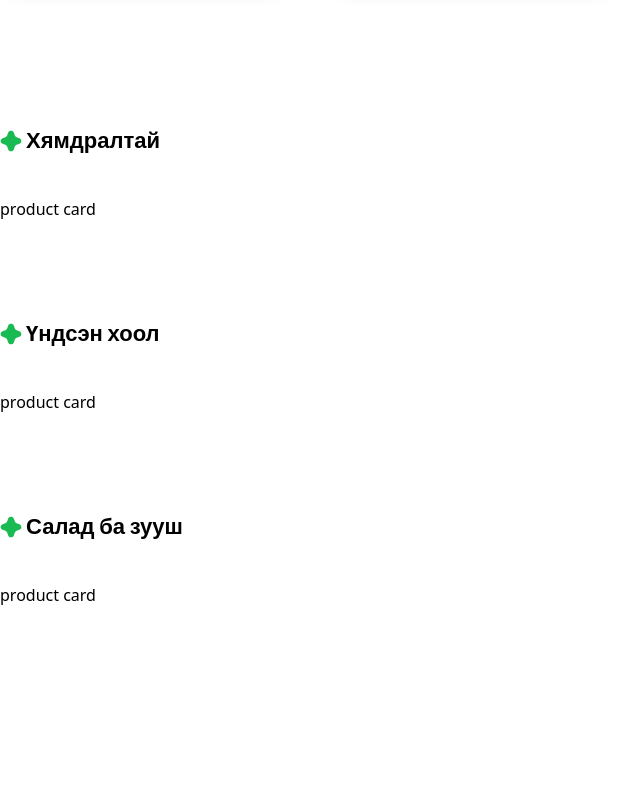
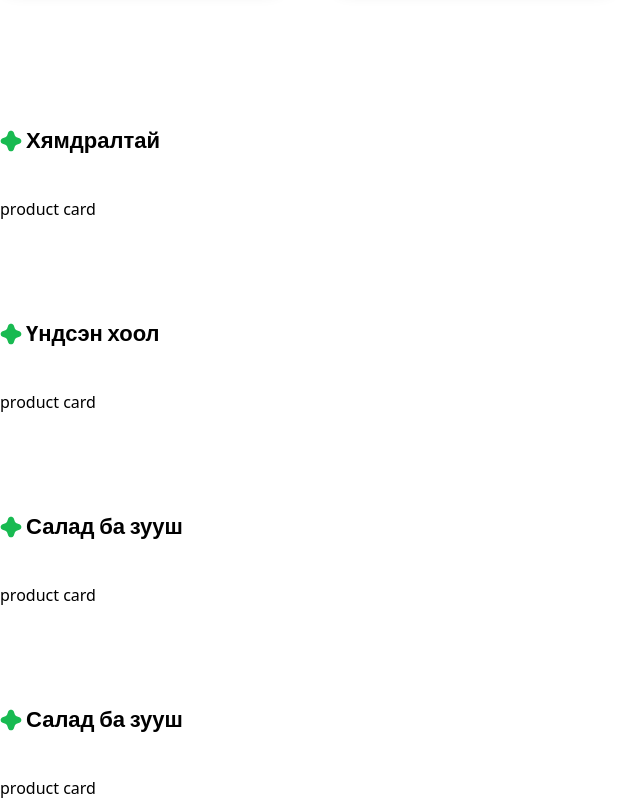
Before and after one commit to LEAP-MNG-1f/Gereltbaatar-food-delivery, a Next.js app in the folder food-delivery/: page / in a window 1280 px wide. Shown: the part 1134-1934 px from the top of the page, without its empty margins (0-640 px from the left). Before the commit the page ends 1741 px from the top, so only its background shows below. Built offline with nearby package versions, Linux system fonts and the light colour scheme; no server answers.

Commit message:
productZone->productDessert uusegsen

```diff
--- /dev/null
+++ b/food-delivery/src/components/parts/ProductDessert.tsx
@@ -0,0 +1,19 @@
+import { GreenStarIcon } from "../svg/GreenStarIcon";
+
+export const ProductDessert = () => {
+  return (
+    <div className="">
+      <div className="flex flex-col gap-6">
+        <div className="py-4">
+          <div className="flex items-center gap-1">
+            <GreenStarIcon />
+            <p className="font-Poppins font-bold not-italic text-[22px]">
+              Салад ба зууш
+            </p>
+          </div>
+        </div>
+        <div className="">product card</div>
+      </div>
+    </div>
+  );
+};
--- a/food-delivery/src/components/parts/index.js
+++ b/food-delivery/src/components/parts/index.js
@@ -4,3 +4,4 @@ export * from "./FoodNewsCard";
 export * from "./ProductSeleCol";
 export * from "./ProductMainDish";
 export * from "./ProductSaladsSnacks";
+export * from "./ProductDessert";
--- a/food-delivery/src/components/zones/ProductZone.tsx
+++ b/food-delivery/src/components/zones/ProductZone.tsx
@@ -1,3 +1,4 @@
+import { ProductDessert } from "../parts/ProductDessert";
 import { ProductMainDish } from "../parts/ProductMainDish";
 import { ProductSaladsSnacks } from "../parts/ProductSaladsSnacks";
 import { ProductSeleCol } from "../parts/ProductSeleCol";
@@ -10,6 +11,7 @@ export const ProductZone = () => {
           <ProductSeleCol />
           <ProductMainDish />
           <ProductSaladsSnacks />
+          <ProductDessert />
         </div>
       </div>
     </main>
```
